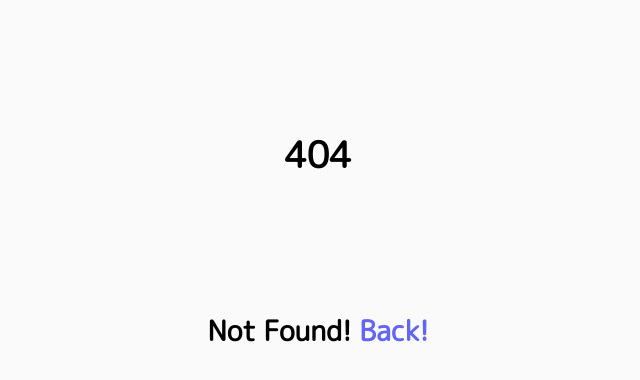
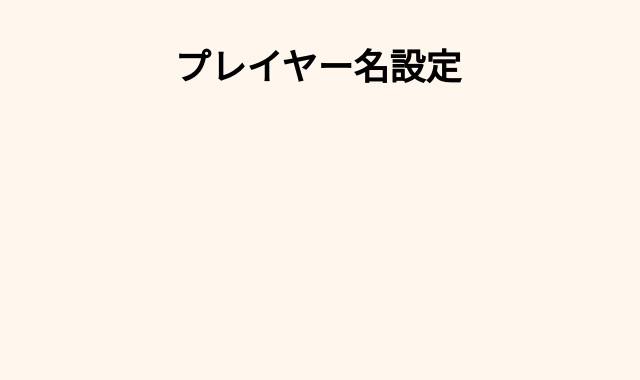
Before and after one commit to lazurite2/wordwolf_mtg, a React (Vite) app: page /playernamesetting in a window 1280 px wide. Before the commit this address had no page. Shown: the top 380 px of the page, without its empty margins (322-962 px from the left). Built offline with nearby package versions, Linux system fonts and the light colour scheme.

Commit message:
add createNameList Logic

```diff
--- a/components/layout.tsx
+++ b/components/layout.tsx
@@ -5,7 +5,7 @@ type Props = {
 }
 export default function Layout({children}: Props): React.ReactElement {
     return (
-        <div className="mx-auto w-screen h-screen bg-zinc-50">
+        <div className="mx-auto w-screen h-screen bg-orange-50">
             <main>{children}</main>
         </div>
     );
--- a/src/App.tsx
+++ b/src/App.tsx
@@ -3,6 +3,7 @@ import Layout from "../components/layout";
 import NotFound from "./pages/404";
 import GameSetting from "./pages/gamesetting";
 import Home from "./pages/home";
+import PlayerNameSetting from "./pages/playernamesetting";
 
 export function App() {
  return (
@@ -12,6 +13,7 @@ export function App() {
                 <Routes>
                     <Route path="/" element={<Home/>} />
                     <Route path="/gamesetting" element={<GameSetting/>} />
+                    <Route path="/playernamesetting" element={<PlayerNameSetting />} />
                     <Route path="*" element={<NotFound/>} />
                 </Routes>
             </Layout>
--- a/src/pages/gamesetting/index.tsx
+++ b/src/pages/gamesetting/index.tsx
@@ -4,8 +4,9 @@ import {
 } from "@heroicons/react/24/outline";
 import { useEffect, useState } from "react";
 import * as localforage from "localforage";
+import { Link } from "react-router-dom";
 
-type inputSetting = {
+type InputSetting = {
     player : number;
     wolves : number;
     civil : number;
@@ -13,25 +14,24 @@ type inputSetting = {
 }
 
 export default function GameSetting() {
+    const initialSetting = {
+        player: 3,
+        wolves: 1,
+        civil: 2,
+        timer: 2
+    }
     const MINPLAYER: number = 3;
     const MAXPLAYER: number = 6;
     const MINWOLF: number = 1;
     const MAXWOLF: number = 2;
     const MINTIMER: number = 2;
     const MAXTIMER: number = 4;
-    const INSERTKEY: string = "gameSettingValue";
+    const DBKEY: string = "gameSettingValue";
     const INC: string = "inc";
     const DEC: string = "dec";
     const TITLE: string = "ゲーム設定";
 
-    const initialSetting = {
-        player: 3,
-        wolves: 1,
-        civil: 2,
-        timer: 2
-    }
-
-    const [property, setProperty] = useState<inputSetting>(initialSetting);
+    const [property, setProperty] = useState<InputSetting>(initialSetting);
 
     const flucPlayer = (value: string) => {
         if (value === INC) {
@@ -86,7 +86,7 @@ export default function GameSetting() {
     },[property.timer])
 
     const watchDB = async () => {
-        const pValue = await localforage.getItem(INSERTKEY);
+        const pValue = await localforage.getItem(DBKEY);
         if (pValue) {
             console.log(pValue);
         }
@@ -98,7 +98,8 @@ export default function GameSetting() {
 
     const handleSubmit = async () => {
         try {
-            await localforage.setItem('gameSettingValue', property);
+            await localforage.setItem("gameSetting", property);
+            //localforage.clear()
         } catch (err) {
             console.log(err);
         }
@@ -110,7 +111,6 @@ export default function GameSetting() {
                 <h1 className="font-bold">{TITLE}</h1>
             </header>
             <div className="">
-                <form aria-label="game_setting_form" onSubmit={() => handleSubmit() }>
                     <div className="flex flex-col justify-center items-center pb-8">
                         <span className="text-xl py-3 ">プレイヤー数</span>
                         <div className="flex items-center">
@@ -136,9 +136,10 @@ export default function GameSetting() {
                         </div>
                     </div>
                     <div className="flex flex-col justify-center items-center pt-7">
-                        <button type="submit" className="border-2 p-2 rounded-md  border-blue-300">プレイヤー名設定へ</button>
+                        <Link to={"/playernamesetting"}>
+                            <button onClick={() => handleSubmit()} className="border-2 p-2 rounded-md  border-blue-300">プレイヤー名設定へ</button>
+                        </Link>
                     </div>
-                </form>
             </div>
         </>
     );
--- a/src/pages/playerNameSetting/index.tsx
+++ b/src/pages/playerNameSetting/index.tsx
@@ -1,10 +1,65 @@
-export default function playerNameSetting () {
+import localforage from "localforage";
+import React, { useState, useEffect } from "react";
+
+type GameSetting = {
+  player: number;
+  wolves: number;
+  civil: number;
+  timer: number;
+}
+
+type InputPlayerName = {
+  [name: string]: string
+}
+
+export default function PlayerNameSetting() {
+  const initialInput = {}
   const TITLE: string = "プレイヤー名設定";
+  const [gameSetting, setGameSetting] = useState<GameSetting>();
+  const [playerNumber, setPlayerNumber] = useState(0);
+  const [inputValue, setInputValue] = useState<InputPlayerName>(initialInput);
+
+  const getGameSettingDB = async () => {
+    const data: GameSetting | null = await localforage.getItem("gameSetting");
+    if (data !== null && typeof data === 'object') {
+      setGameSetting(data);
+      setPlayerNumber(data.player);
+      console.log("データをゲットしたなり");
+      console.log("オブジェクトなり:", data);
+      console.log(`プレイヤー数は${data.player}人なり`)
+    }
+  }
+
+  useEffect(() => {
+    getGameSettingDB();
+  }, []);
+
+  const createNameInputBox = () => {
+    let box = [];
+
+    for (let i = 0; i < playerNumber; i++) {
+      box.push(<input type="text" key={i} name={`player${i + 1}`} value={inputValue.name} className="border-2 rounded-md my-3 p-2" placeholder={`プレイヤー${i + 1}`} onChange={(e: React.ChangeEvent<HTMLInputElement>) => handleInputChange(e)} />);
+    }
+    return box;
+  }
+
+  const handleInputChange = (e: React.ChangeEvent<HTMLInputElement>) => {
+      const target = e.target;
+      const value = target.type === 'text' ? target.value : "";
+      const name = target.name;
+      setInputValue({...inputValue, [name]: value });
+
+  }
+
   return (
     <>
       <header className="text-center pt-10 pb-10">
         <h1 className="font-bold">{TITLE}</h1>
       </header>
+
+      <div className="flex flex-col justify-center items-center pb-8">
+        {createNameInputBox()}
+      </div>
     </>
   );
 }
```
Lines whose indentation alone changed are shown as unchanged.
